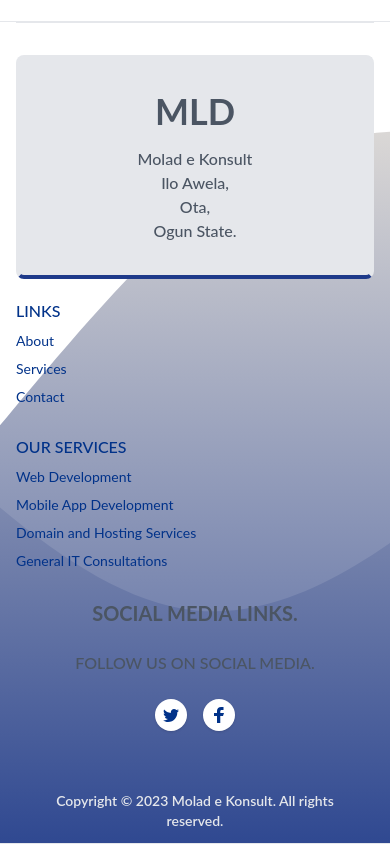
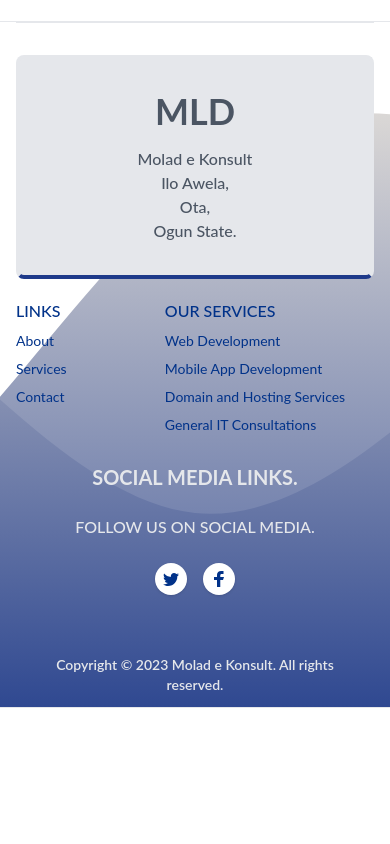
Before and after one commit to BoredApe8461/website, a React (Create React App) app: page /contact in a window 390 px wide. Shown: the part 1113-1957 px from the top of the page. After the commit the page ends 1821 px from the top, so only its background shows below. Built offline with nearby package versions, Linux system fonts and the light colour scheme.

Commit message:
Footer design

```diff
--- a/src/components/Footer.js
+++ b/src/components/Footer.js
@@ -98,7 +98,7 @@ const Footer = () => {
             <div className="grid sm:grid-cols-12 gap-5 py-8 md:py-12 border-t border-gray-200 lg:ml-11">
 
             {/* 1st block */}
-            <div className="sm:col-span-12 lg:col-span-3">
+            <div className="col-span-12 lg:col-span-3">
                 <div className="box-border border-4 border-b-blue-900 p-8 bg-gray-200 text-gray-600 text-center rounded-lg">
                     <h3 className="font-bold text-4xl mb-4">MLD</h3>
                     <div className='text-md font-medium text-gray-600'>
@@ -111,7 +111,7 @@ const Footer = () => {
             </div>
 
             {/* 2nd block */}
-            <div className="sm:col-span-6 md:col-span-6 lg:col-span-3 lg:ml-7">
+            <div className="col-span-6 md:col-span-6 lg:col-span-3 lg:ml-7">
                 <h6 className="text-[#013289] font-medium mb-2">LINKS</h6>
                 <ul className="text-sm">
                 <li className="mb-2">
@@ -127,7 +127,7 @@ const Footer = () => {
             </div>
 
             {/* 3rd block */}
-            <div className="sm:col-span-6 md:col-span-6 lg:col-span-3">
+            <div className="col-span-6 md:col-span-6 lg:col-span-3">
                 <h6 className="text-[#013289] font-medium mb-2">OUR SERVICES</h6>
                 <ul className="text-sm">
                 <li className="mb-2">
@@ -146,7 +146,7 @@ const Footer = () => {
             </div>
 
             {/* 4th block */}
-            <div className="sm:col-span-6 md:col-span-6 text-center mx-auto lg:col-span-3 font-bold uppercase text-gray-600">
+            <div className="col-span-12 text-center mx-auto lg:col-span-3 font-bold uppercase text-gray-200">
                 <div className="text-xl mb-6">
                     Social Media Links.
                 </div>
```
